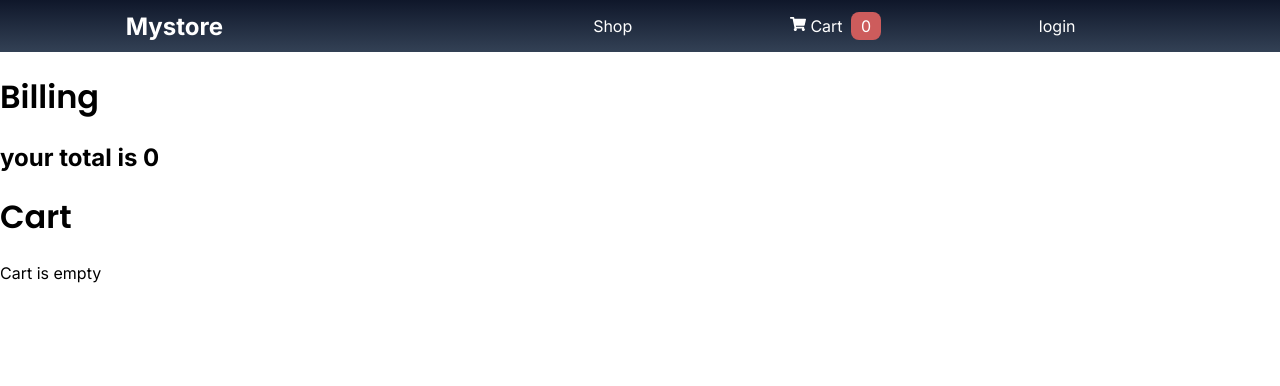
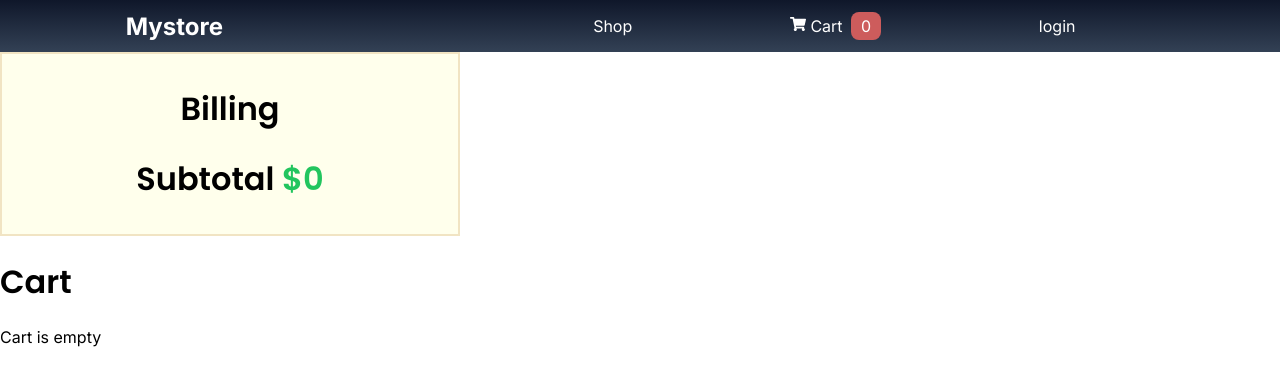
Before and after one commit to walkerthecreator/ecom, a React (Vite) app: page /cart in a window 1280 px wide. Shown: the top 386 px of the page. Built offline with nearby package versions, Linux system fonts and the light colour scheme.

Commit message:
"added billing functionality"

```diff
--- a/src/components/CartProduct.jsx
+++ b/src/components/CartProduct.jsx
@@ -4,7 +4,7 @@ import { useState } from "react"
 import { RiDeleteBinLine } from "react-icons/ri"
 
 
-const SingleProduct = ({ id,  image , title , price , category , rating , removeItem , count , inc}) => {
+const SingleProduct = ({ id,  image , title , price , category , rating , removeItem , count , inc , dec}) => {
 
 
 
@@ -22,7 +22,7 @@ const SingleProduct = ({ id,  image , title , price , category , rating , remove
                         <button onClick={ ()=>{ removeItem(id) } }> <RiDeleteBinLine/> remove</button>
 
                     <div className={styles.wrapper}>
-                        <button  >-</button>
+                        <button onClick={ ()=>{ dec(id) } } >-</button>
                         <span>{ count }</span>
                         <button onClick={ ()=>{ inc(id) } }>+</button>
                     </div>
--- a/src/context/store.jsx
+++ b/src/context/store.jsx
@@ -9,9 +9,8 @@ export const Provider = ({ children }) => {
     const [ total , setTotal ] = useState(0)
 
     function getTotal(){
-        setTotal(0)
         cart.map((item) => {
-            setTotal(total + item.price)
+            setTotal( prev => ( prev + ( item.price * item.count)))
         })
     }
 
@@ -21,6 +20,7 @@ export const Provider = ({ children }) => {
     } , [])
 
     useEffect(()=>{
+        setTotal(prev => 0)
         getTotal()
 
     } , [cart])
--- a/src/pages/Cart.jsx
+++ b/src/pages/Cart.jsx
@@ -1,12 +1,12 @@
 import { useContext, useState } from "react"
 import Store from "../context/store"
 import CartProduct from "../components/CartProduct"
+import styles from "../styles/cart.module.css"
 
 const Cart = () => {
 
     const { cart , setCart , total } = useContext(Store)
 
-    // create a function which will increase and decrease the value of count in object of cart array
 
     function inc(id){
 
@@ -14,6 +14,17 @@ const Cart = () => {
             if(item.id == id){
                 item.count++
             }
+            return item
+        })
+
+        setCart(updatedArr)
+    }
+
+    function dec(id){
+
+        const updatedArr = cart.map((item , index)=>{
+            if(item.id == id && item.count > 1) item.count--
+
             return item
         })
 
@@ -36,10 +47,18 @@ const Cart = () => {
   return (
     <div className="cart-wrapper">
 
-        <div>
+        <div className={styles.billing}>
             <h1>Billing</h1>
-            <h2>your total is {total}</h2>
-            {/* complete billing component with title and total price  */}
+            {
+                cart?.map((item )=>{
+                    return <div className={styles.billing_card}>
+                            <h1>{item?.title}</h1>
+                            <p> { item?.count } x ${item.price} = ${ item?.price * item?.count }  </p>
+                    </div>
+                })
+
+            }
+            <h1>Subtotal <span>${total}</span></h1>
         </div>
         <h1>Cart</h1>
 
@@ -48,7 +67,7 @@ const Cart = () => {
             "Cart is empty"
             :
             cart.map((item ) => {
-                return <CartProduct {...item} removeItem={ removeItem } inc={inc} />
+                return <CartProduct {...item} removeItem={ removeItem } inc={inc} dec={dec}/>
 
             })
         }
--- a/src/styles/cart.module.css
+++ b/src/styles/cart.module.css
@@ -56,3 +56,32 @@
     font-weight: 700;
     font-size: 18px;
 }
+
+.billing{
+  width: 400px ;
+  padding: 10px 28px ;
+  background-color: #FFFFEC;
+  border: 2px solid #F1E4C3;
+
+}
+
+.billing_card{
+    border-top : 2px solid #F1E4C3;
+}
+
+.billing_card h1{
+    font-size: 20px;
+}
+.billing_card p{
+    margin-left: 50%;
+    font-weight: 700 ;
+    text-align: right;
+}
+
+.billing > h1{
+    text-align: center;
+}
+
+.billing span{
+    color: #22C55E;
+}
```
